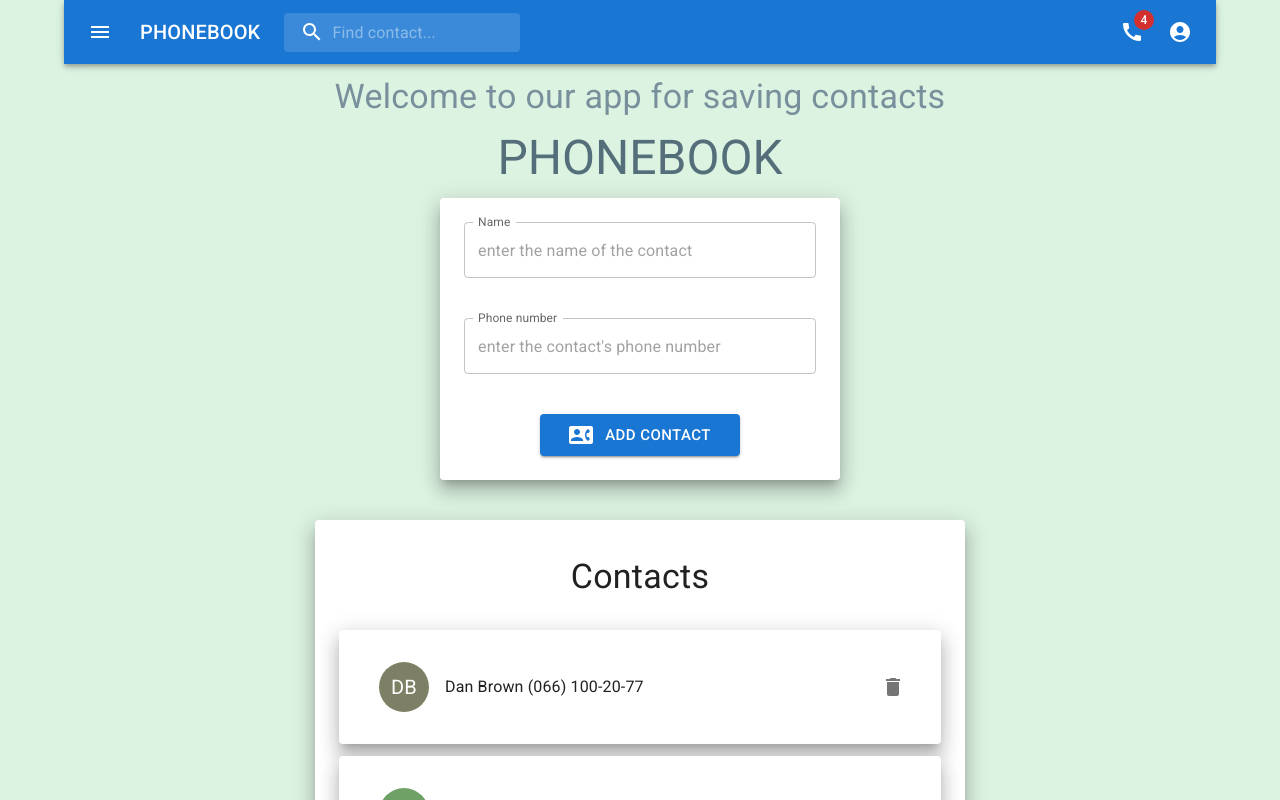
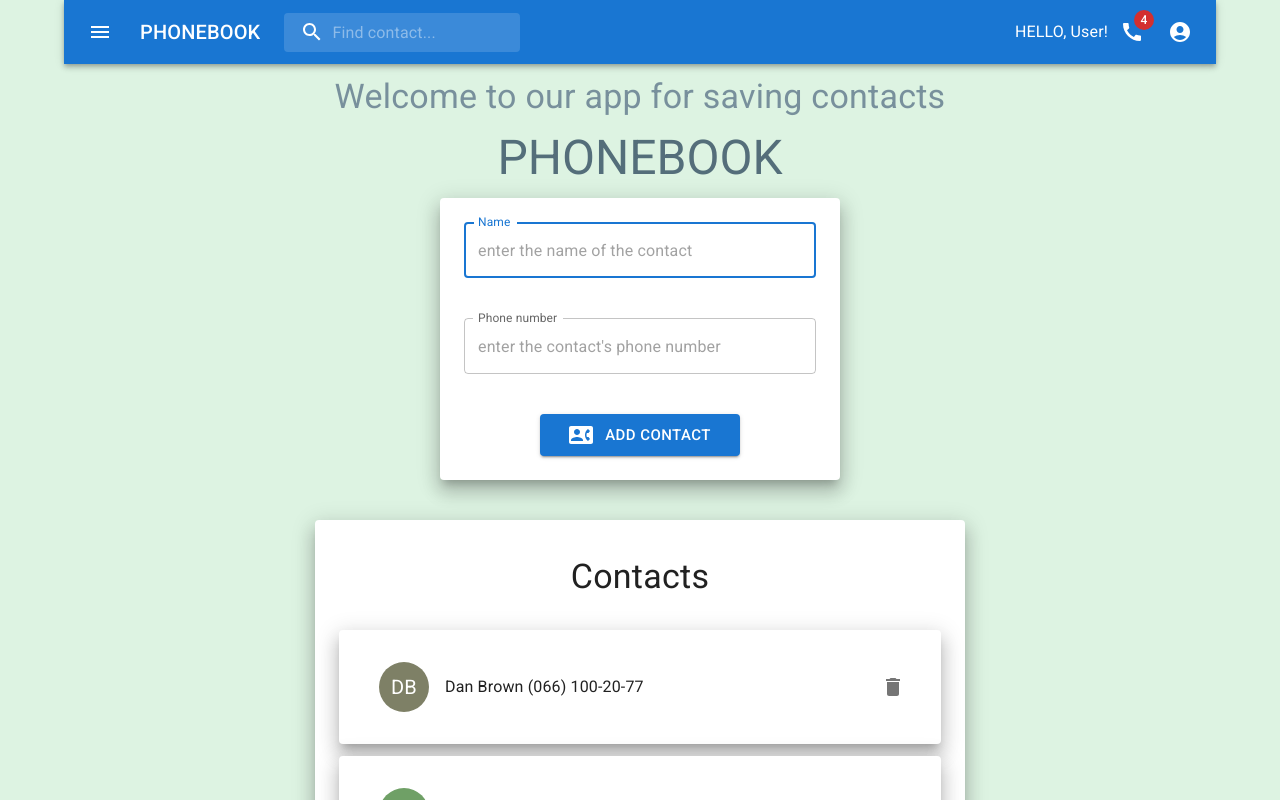
Before and after one commit to Yevhenii2022/goit-react-hw-07-phonebook, a React (Create React App) app: page / in a window 1280 px wide. Shown: the top 800 px of the page. Built offline with nearby package versions, Linux system fonts and the light colour scheme.

Commit message:
add elements

```diff
--- a/src/components/AddContactForm/AddContactForm.jsx
+++ b/src/components/AddContactForm/AddContactForm.jsx
@@ -53,6 +53,7 @@ export const AddContactForm = ({ addContact }) => {
           label="Name"
           name="name"
           type="text"
+          autoFocus
           value={formik.values.name}
           onChange={formik.handleChange}
           error={formik.touched.name && Boolean(formik.errors.name)}
--- a/src/components/App.jsx
+++ b/src/components/App.jsx
@@ -73,7 +73,7 @@ export const App = () => {
   return (
     <Container maxWidth="lg">
       <CssBaseline />
-      <MyAppBar setFilter={setFilter}></MyAppBar>
+      <MyAppBar badgeNumber={contacts.length} setFilter={setFilter}></MyAppBar>
       <Typography variant="h4" sx={{ my: 1.5 }} align="center" color="#78909c">
         Welcome to our app for saving contacts
       </Typography>
--- a/src/components/AppBar/AppBar.jsx
+++ b/src/components/AppBar/AppBar.jsx
@@ -55,7 +55,7 @@ const StyledInputBase = styled(InputBase)(({ theme }) => ({
   },
 }));
 
-export const MyAppBar = ({ setFilter }) => {
+export const MyAppBar = ({ setFilter, badgeNumber = 0 }) => {
   const [value, setValue] = React.useState('');
   const [anchorEl, setAnchorEl] = React.useState(null);
   const [mobileMoreAnchorEl, setMobileMoreAnchorEl] = React.useState(null);
@@ -138,7 +138,7 @@ export const MyAppBar = ({ setFilter }) => {
           aria-label="show 4 new contacts"
           color="inherit"
         >
-          <Badge badgeContent={4} color="error">
+          <Badge badgeContent={badgeNumber} color="error" showZero>
             <CallIcon />
           </Badge>
         </IconButton>
@@ -193,7 +193,9 @@ export const MyAppBar = ({ setFilter }) => {
             />
           </Search>
           <Box sx={{ flexGrow: 1 }} />
-          <Box sx={{ display: { xs: 'none', md: 'flex' } }}>
+          <Box
+            sx={{ display: { xs: 'none', md: 'flex', alignItems: 'center' } }}
+          >
             {/* <IconButton
               size="large"
               aria-label="show 4 new mails"
@@ -203,12 +205,20 @@ export const MyAppBar = ({ setFilter }) => {
                 <MailIcon />
               </Badge>
             </IconButton> */}
+            <Typography
+              variant="body1"
+              noWrap
+              component="div"
+              // sx={{ display: { xs: 'none', sm: 'block' } }}
+            >
+              HELLO, User!
+            </Typography>
             <IconButton
               size="large"
               aria-label="show 4 new contacts"
               color="inherit"
             >
-              <Badge badgeContent={4} color="error">
+              <Badge badgeContent={badgeNumber} color="error" showZero>
                 <CallIcon />
               </Badge>
             </IconButton>
--- a/src/utils/notifications.js
+++ b/src/utils/notifications.js
@@ -2,13 +2,20 @@ import { toast } from 'react-toastify';
 import 'react-toastify/dist/ReactToastify.min.css';
 
 export const showInfoMessage = message => {
-  toast.info(message);
+  toast.info(message, {
+    position: 'bottom-right',
+    // autoClose: 2000,
+  });
 };
 
 export const showSuccessMessage = message => {
-  toast.success(message);
+  toast.success(message, {
+    position: 'bottom-right',
+  });
 };
 
 export const showErrorMessage = message => {
-  toast.error(message);
+  toast.error(message, {
+    position: 'bottom-right',
+  });
 };
```
